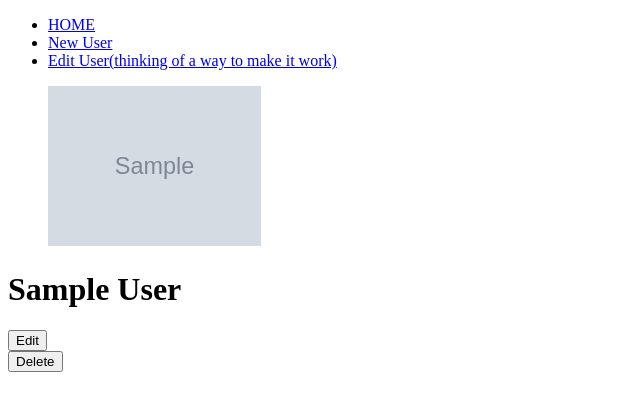
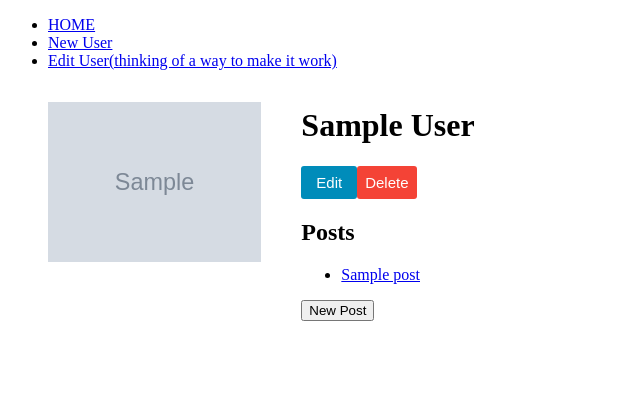
Before and after one commit to Miguelmyh/many-many, a Flask app: page /users/1 in a window 1280 px wide. Shown: the top 411 px of the page, without its empty margins (0-640 px from the left). Run offline with Flask 3, Linux system fonts and the light colour scheme; tables that the repository leaves empty hold one stand-in row (values such as "Sample post"); grey boxes marked "Sample" are stand-in pictures.

Commit message:
second exercise

```diff
--- a/app.py
+++ b/app.py
@@ -1,20 +1,20 @@
 """Blogly application."""
 
 from flask import Flask, render_template, request, redirect
-from models import db, connect_db, User
+from models import db, connect_db, User, Post
 
 app = Flask(__name__)
+
 app.config['SQLALCHEMY_DATABASE_URI'] = 'postgresql:///blogly'
 app.config['SQLALCHEMY_TRACK_MODIFICATIONS'] = False
 app.config['SQLALCHEMY_ECHO'] = True
 app.config['SECRET_KEY'] = "123"
 
 connect_db(app)
-db.create_all()
 
 @app.route('/')
 def home():
-    users = User.query.all()
+    # users = User.query.all()
     # user1 = User(first_name = "Luis", last_name = "Hernandez")
     # db.session.add(user1)
     # db.session.commit()
@@ -23,27 +23,44 @@ def home():
 @app.route('/users')
 def users():
     users = User.query.all()
-    return render_template('home.html', users=users)
+    posts = Post.query.all()
+    return render_template('home.html', users=users, posts=posts)
 
 @app.route('/users/<int:user_id>')
 def show_user_detail(user_id):
     user = User.query.get(user_id)
-    return render_template('details.html', user=user)
+    posts = user.posts
+    return render_template('details.html', user=user, posts = posts)
 
 @app.route('/users/new')
 def show_new_user_form():
     return render_template('new-user.html')
+
+@app.route('/posts/<int:post_id>')
+def show_post(post_id):
+    """Show detailed post information"""
+    post = Post.query.get(post_id)
+    return render_template('post-details.html', post=post)
+
+#-------------POSTS, EDITS,DELETES-------------
+
 @app.route('/users/new', methods=['POST'])
 def handle_new_user_form():
-
+    id = request.form.get('id')
+    id = id if id else None
     first_name = request.form.get('first_name')
     last_name = request.form.get('last_name')
     image_url = request.form.get('image_url')
     image_url = image_url if image_url else None
 
-    new_user =User(first_name = first_name, last_name = last_name, image_url = image_url)
-    db.session.add(new_user)
-    db.session.commit()
+    if id is not None:
+        new_user = User(id = id, first_name = first_name, last_name = last_name, image_url = image_url)
+        db.session.add(new_user)
+        db.session.commit()
+    else:
+        new_user = User( first_name = first_name, last_name = last_name, image_url = image_url)
+        db.session.add(new_user)
+        db.session.commit()
 
     return redirect(f'/users/{new_user.id}')
 
@@ -66,4 +83,37 @@ def handle_user_edit(user_id):
 def delete_user(user_id):
     user = User.query.get(user_id)
     user.delete_user()
-    return redirect(f'/users')
+    return redirect('/users')
+
+@app.route('/posts/<int:post_id>/edit')
+def show_edit_post(post_id):
+    post = Post.query.get(post_id)
+    return render_template('post-edit.html', post=post)
+
+@app.route('/posts/<int:post_id>/edit', methods=["POST"])
+def handle_post_edit(post_id):
+    post = Post.query.get(post_id)
+    title = request.form.get('title')
+    content = request.form.get('content')
+    post.update_post(title = title, content = content)
+    return redirect(f'/posts/{post.id}')
+
+@app.route('/posts/<int:post_id>/delete')
+def delete_post(post_id):
+    post = Post.query.get(post_id)
+    user_id = post.user_id
+    post.delete_post()
+    return redirect(f'/users/{user_id}')
+
+@app.route('/users/<int:user_id>/posts/new')
+def show_new_post_form(user_id):
+    user = User.query.get(user_id)
+    return render_template('new-post.html', user = user)
+
+@app.route('/users/<int:user_id>/posts/new', methods = ['POST'])
+def handle_new_post(user_id):
+    user = User.query.get(user_id)
+    title= request.form.get('title')
+    content= request.form.get('post-content')
+    user.new_post(title=title, content=content, user_id = user.id)
+    return redirect(f'/users/{user.id}')
--- a/models.py
+++ b/models.py
@@ -1,5 +1,6 @@
 """Models for Blogly."""
 from flask_sqlalchemy import SQLAlchemy
+from sqlalchemy import func
 
 db = SQLAlchemy()
 
@@ -10,6 +11,7 @@ def connect_db(app):
 
 class User(db.Model):
     __tablename__ = 'users'
+
     """User model"""
     id = db.Column(db.Integer,
                    primary_key=True,
@@ -21,6 +23,7 @@ class User(db.Model):
     image_url = db.Column(db.String,
                           nullable=True,
                           default = "https://w7.pngwing.com/pngs/178/595/png-transparent-user-profile-computer-icons-login-user-avatars-thumbnail.png")
+
     # can also use @property and later @full_name.setter/getter/deleter
 
 
@@ -78,3 +81,53 @@ class User(db.Model):
         user = User.query.get(self.id)
         db.session.delete(user)
         db.session.commit()
+
+    def new_post(self, title, content, user_id):
+        post = Post(title=title, content=content, user_id=user_id)
+        db.session.add(post)
+        db.session.commit()
+
+
+
+class Post(db.Model):
+    """Post model class"""
+
+    __tablename__ = 'posts'
+
+    id = db.Column(db.Integer,
+                   primary_key=True,
+                   autoincrement=True)
+    title = db.Column(db.String,
+                      nullable=False,
+                      unique=True)
+    content = db.Column(db.Text,
+                        nullable = False)
+    created_at = db.Column(db.TIMESTAMP,
+                           default = func.now())
+    updated_at = db.Column(db.TIMESTAMP,
+                           default = func.now(),
+                           onupdate = func.now())
+
+    user_id = db.Column(db.Integer,
+                        db.ForeignKey('users.id', ondelete = 'CASCADE'),
+                        nullable = True)
+
+    user = db.relationship('User', backref='posts', passive_deletes = True)
+
+    def update_post(self,title, content):
+        post = Post.query.get(self.id)
+        if not title or not content:
+            db.session.rollback()
+            raise Exception('No values to be updated')
+        else:
+            post.title = title
+            post.content = content
+
+            db.session.add(post)
+            db.session.commit()
+
+    def delete_post(self):
+        post = Post.query.get(self.id)
+
+        db.session.delete(post)
+        db.session.commit()
--- a/static/styles/main.css
+++ b/static/styles/main.css
@@ -1,3 +1,126 @@
+* {
+  box-sizing: border-box;
+}
 img {
   height: 10rem;
 }
+
+.block {
+  display: flex;
+}
+.bottom {
+  display: flex;
+}
+
+.header {
+  text-align: center;
+}
+
+.redirect-btns {
+  display: flex;
+  margin-bottom: 40px;
+}
+
+.edit {
+  background-color: #008cba;
+  border: none;
+  color: white;
+  padding: 8px 15px;
+  border-radius: 3px;
+  font-size: 15px;
+  transition: 0.4s all;
+}
+
+.edit:hover {
+  background-color: white;
+  color: black;
+  border: 1px solid #008cba;
+}
+
+.delete {
+  background-color: #f44336;
+  border: none;
+  color: white;
+  padding: 8px 8px;
+  border-radius: 3px;
+  font-size: 15px;
+  transition: 0.4s all;
+}
+
+.delete:hover {
+  background-color: white;
+  color: black;
+  border: 1px solid #f44336;
+}
+
+.return-btn {
+  background-color: #555555;
+  color: white;
+  font-size: 15px;
+  padding: 10px 24px;
+  border-radius: 5px;
+  transition: 0.4s all;
+}
+
+.return-btn:hover {
+  background-color: white;
+  color: black;
+  border: 1px solid #555555;
+}
+
+/* -------------POST-------- */
+
+.post-inp {
+  padding: 10px 20px;
+  box-sizing: border-box;
+  width: 60rem;
+  padding-bottom: 80px;
+  height: 120px;
+  resize: none;
+}
+
+.post-title {
+  padding: 10px 20px;
+  box-sizing: border-box;
+  width: 60rem;
+  height: 40px;
+  resize: none;
+}
+
+#post-form {
+  display: flex;
+  flex-direction: column;
+  justify-content: space-around;
+}
+
+.post-btn {
+  width: 100px;
+  padding: 10px 24px;
+}
+
+.post-div-title {
+  width: 100%;
+}
+
+.post-div-content {
+  width: 100%;
+  height: 120px;
+  text-align: start;
+  display: flex;
+  margin-top: 20px;
+  margin-bottom: 10px;
+}
+
+.labels {
+  padding: 10px;
+  margin-right: 20px;
+}
+
+.label-title {
+  margin-right: 36px;
+}
+
+.buttons-edit {
+  width: 66rem;
+  text-align: end;
+}
--- a/templates/details.html
+++ b/templates/details.html
@@ -1,21 +1,36 @@
 {%extends 'home.html'%}{%block title %}Details {{user.first_name}}{%endblock%}
 {%block content %}
 <div class="block">
-  <div class="img">
+  <div class="img left">
     <figure>
       <img src="{{user.image_url}}" alt="user-image" />
     </figure>
   </div>
+  <div class="right">
     <div class="top">
       <h1>{{user.full_name}}</h1>
     </div>
     <div class="bottom">
       <form action="/users/{{user.id}}/edit">
-      <button type="submit">Edit</button>
+        <button class="edit">Edit</button>
       </form>
       <form action="/users/{{user.id}}/delete">
-      <button type="submit">Delete</button>
+        <button class="delete">Delete</button>
+      </form>
+    </div>
+    <div class="posts">
+      <h2>Posts</h2>
+      <ul>
+        {%for post in posts %}
+        <li><a href="/posts/{{post.id}}">{{post.title}}</a></li>
+        {%endfor%}
+      </ul>
+    </div>
+    <div class="new-post-div">
+      <form action="/users/{{user.id}}/posts/new">
+        <button>New Post</button>
       </form>
     </div>
   </div>
+</div>
 {%endblock%}
--- a/templates/home.html
+++ b/templates/home.html
@@ -35,6 +35,14 @@
         <button>Add new user</button>
       </form>
     </div>
+    <div class="post-list">
+      <h1>Posts</h1>
+      <ul>
+        {%for post in posts %}
+        <li>{{post.title}}</li>
+        {%endfor%}
+      </ul>
+    </div>
     {%endblock%}
   </body>
 </html>
```
Also changed, not shown: seed.py (added, +25 -0 lines), templates/new-post.html (added, +34 -0 lines), templates/post-details.html (added, +35 -0 lines), templates/post-edit.html (added, +32 -0 lines), test_app.py (+114 -9 lines). Lines whose indentation alone changed are shown as unchanged.
